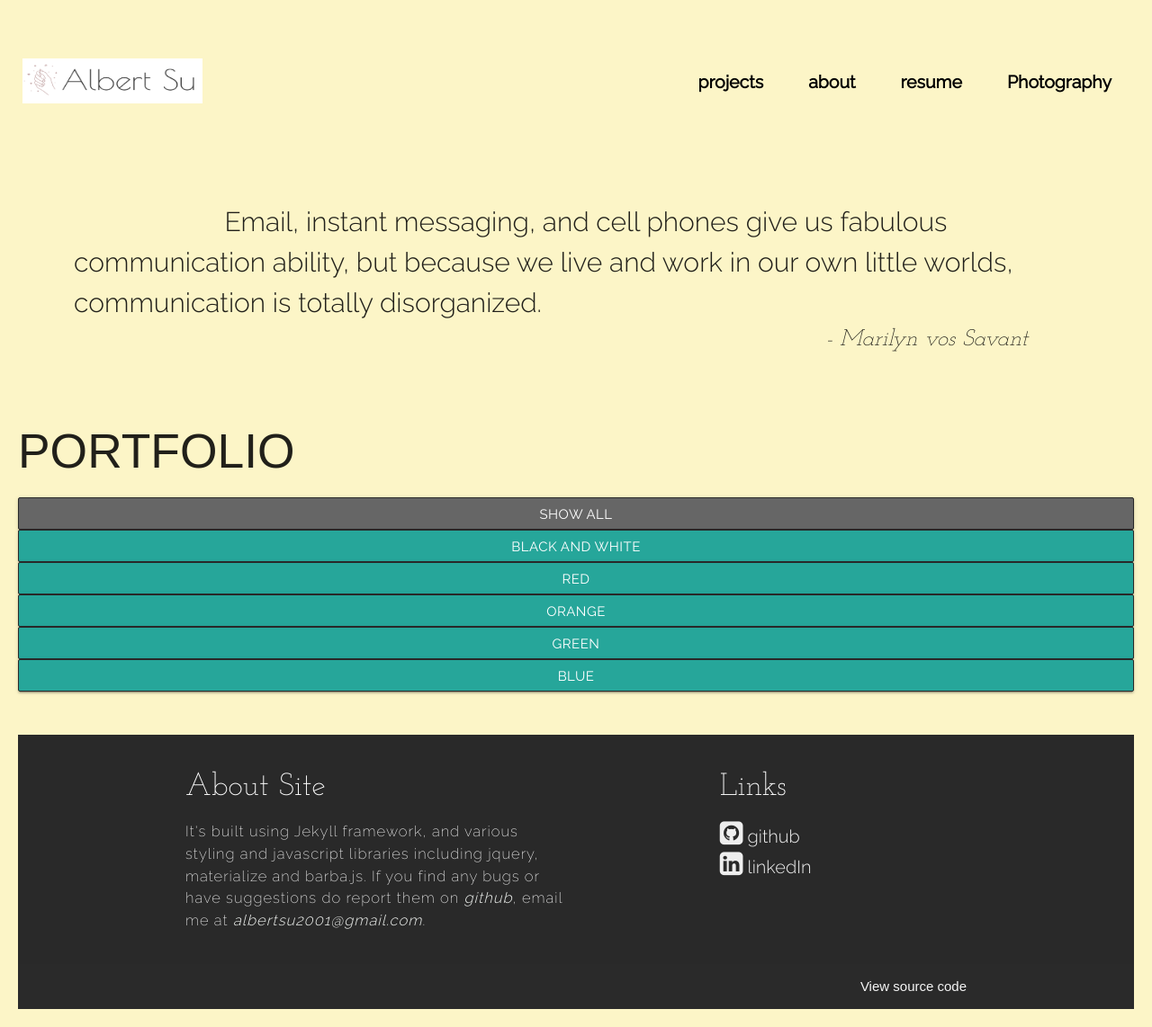
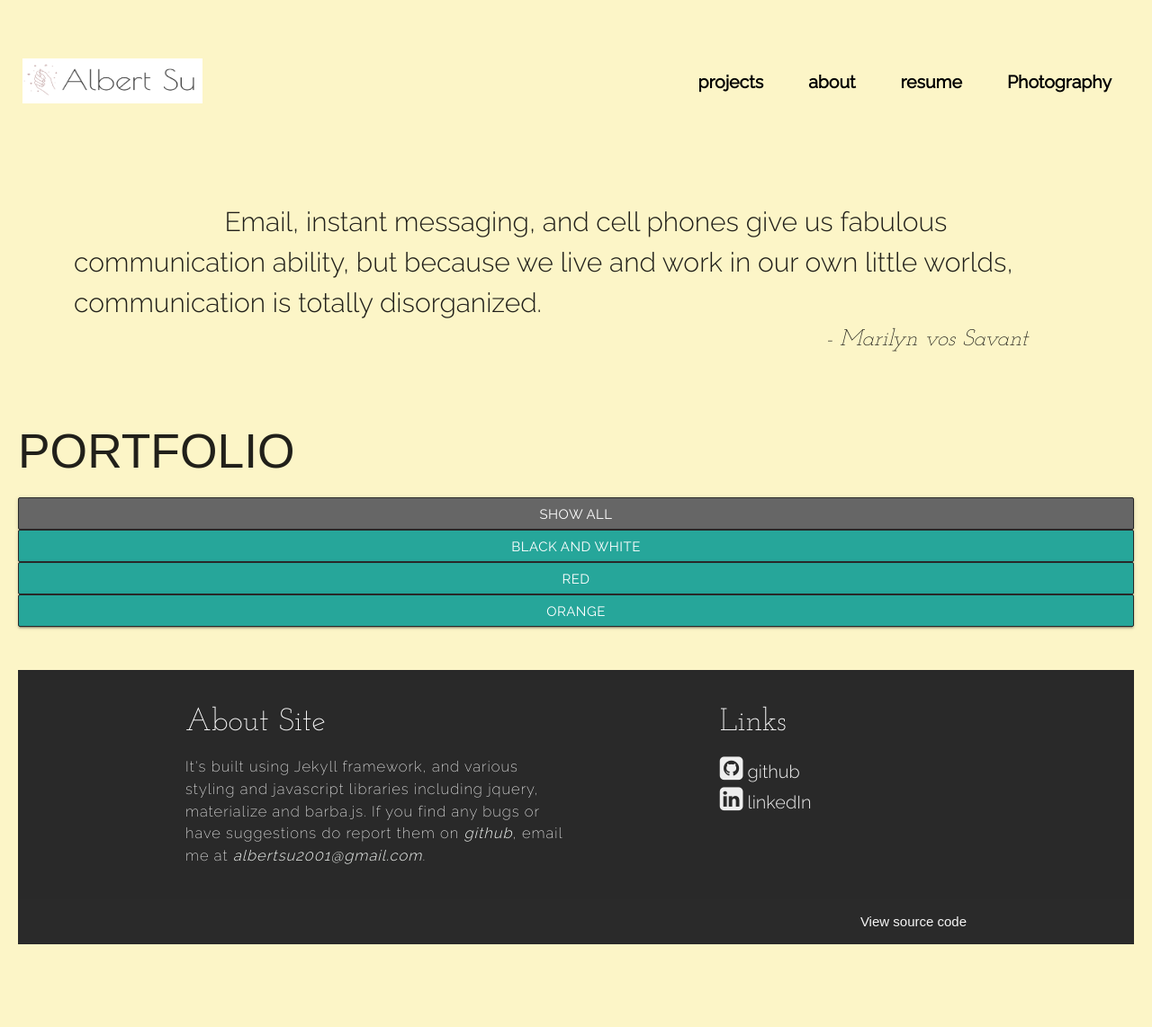
Before and after one commit to AlbertSu123/albertsu123.github.io, a Jekyll site: the page built from Photography.html, in a window 1280 px wide. Shown: the whole page at 90% size. Built offline with Jekyll 4.4.1, drawn with Linux system fonts in a browser that asks for light colours; nearby versions of some CDN libraries; after the commit the page ends 1070 px from its top, so only the background shows below that.

Commit message:
Update Photography.html

```diff
--- a/Photography.html
+++ b/Photography.html
@@ -6,7 +6,6 @@ author: Marilyn vos Savant
 
 {% include quote.html quote=page.quote author=page.author %}
 
-<!DOCTYPE HTML>
 
 <html>
 
@@ -148,8 +147,6 @@ author: Marilyn vos Savant
         <button class="btn" onclick="filterSelection('bw')">Black and White</button>
         <button class="btn" onclick="filterSelection('Red')"> Red</button>
         <button class="btn" onclick="filterSelection('Orange')"> Orange</button>
-        <button class="btn" onclick="filterSelection('Green')"> Green</button>
-        <button class="btn" onclick="filterSelection('Blue')"> Blue</button>
     </div>
 
     <!-- Portfolio Gallery Grid -->
```
